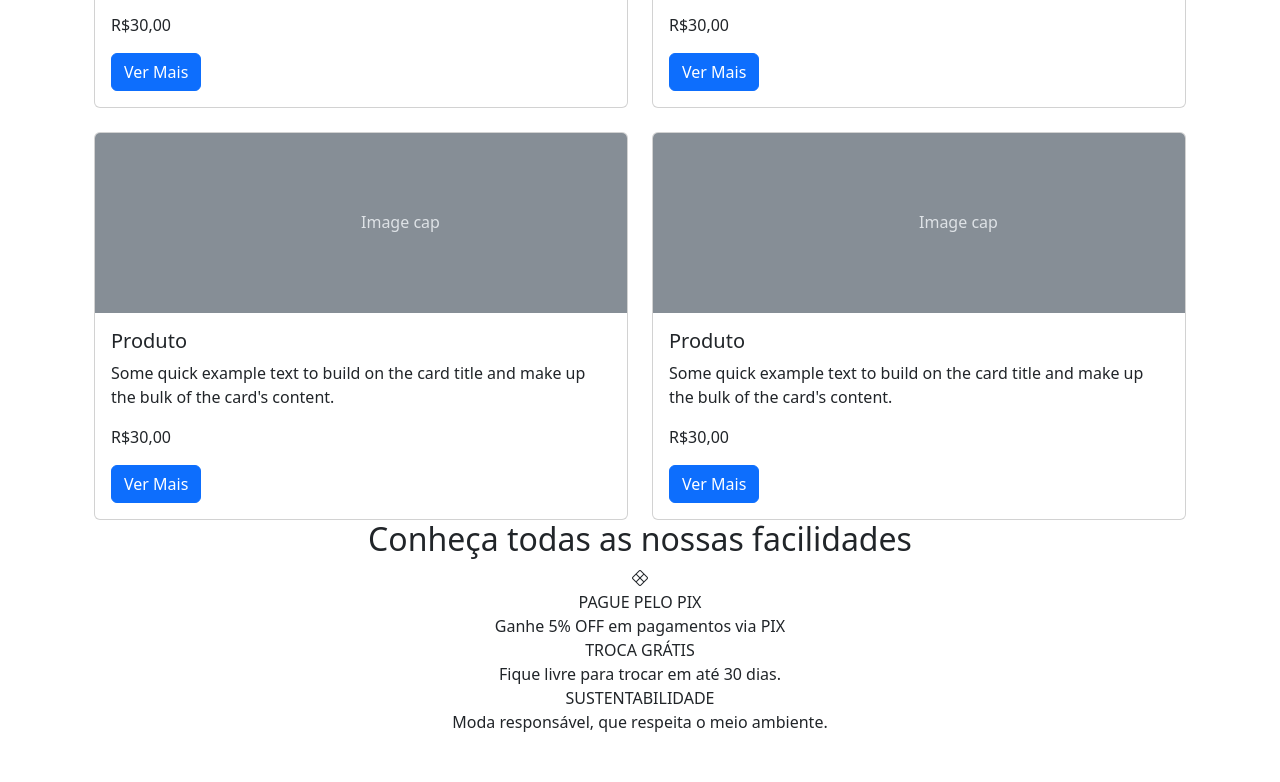
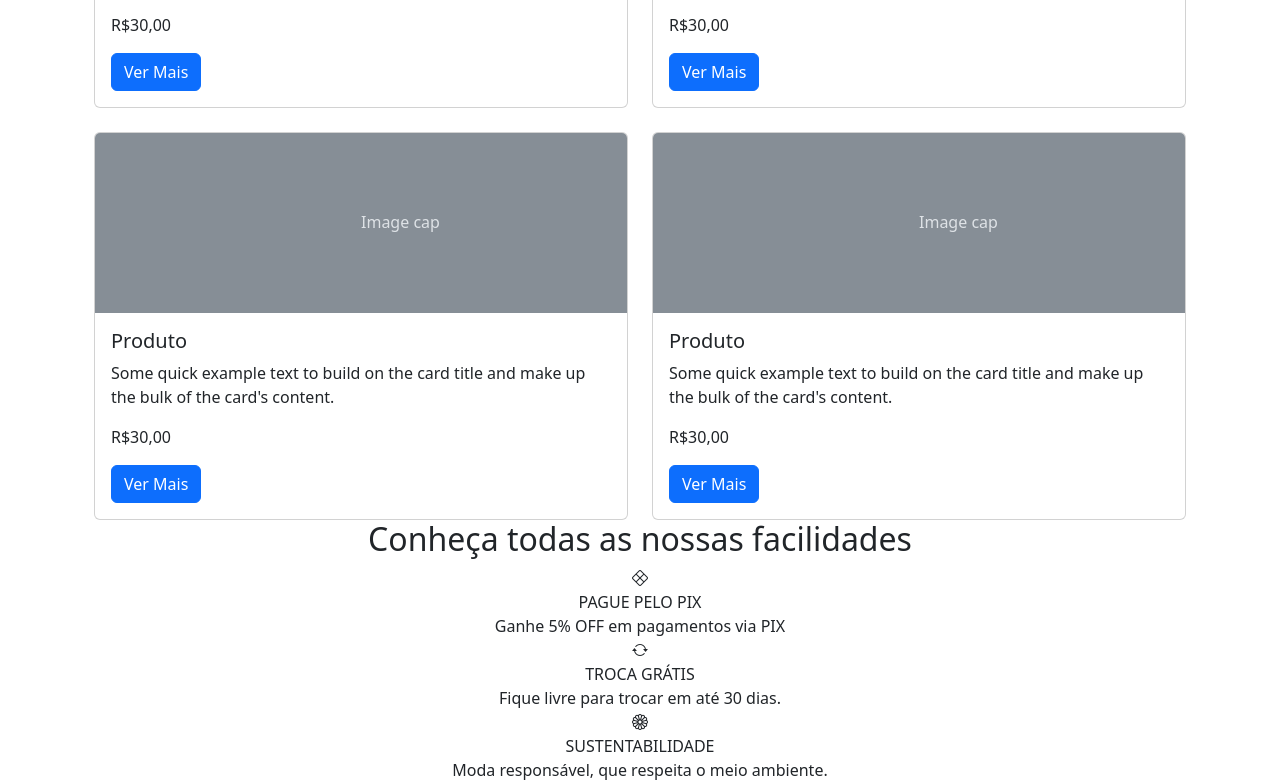
Before and after one commit to othiagobrito/formacao-bootstrap-5-websites-responsivos-atraentes, a plain HTML site: page index.html in a window 1280 px wide. Shown: the part 1743-2525 px from the top of the page. Before the commit the page ends 2477 px from the top, so only its background shows below. Drawn offline with nearby package versions, Linux system fonts and the light colour scheme.

Commit message:
icons added

```diff
--- a/index.html
+++ b/index.html
@@ -342,13 +342,13 @@
     </div>
 
     <div>
-      <div></div>
+      <div><i class="bi bi-arrow-repeat"></i></div>
       <div>TROCA GRÁTIS</div>
       <div>Fique livre para trocar em até 30 dias.</div>
     </div>
 
     <div>
-      <div></div>
+      <div><i class="bi bi-flower1"></i></div>
       <div>SUSTENTABILIDADE</div>
       <div>Moda responsável, que respeita o meio ambiente.</div>
     </div>
```
